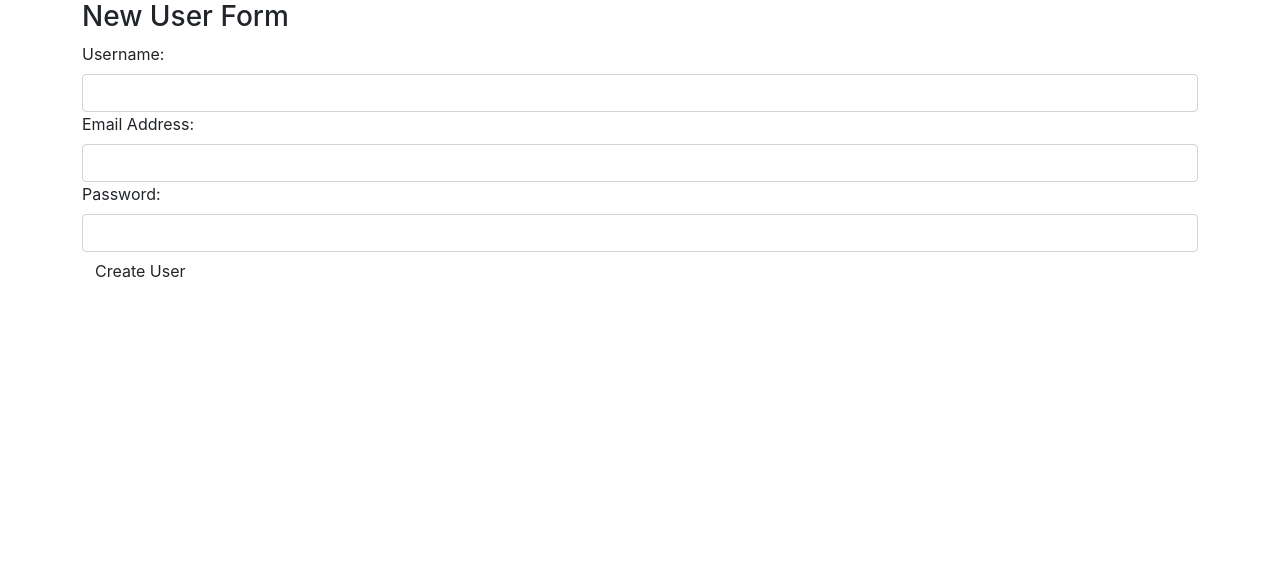
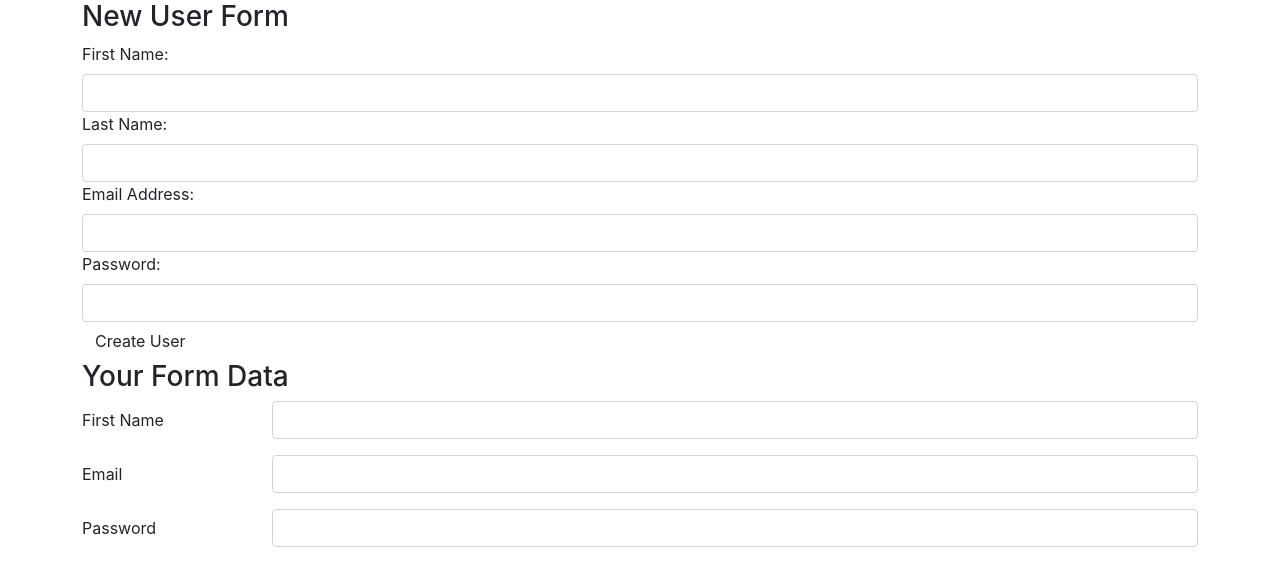
Before and after one commit to hope-crichlow/MERN, a React (Create React App) app in the folder react/functionalComponents/forms/: page / in a window 1280 px wide. Shown: the top 586 px of the page. Built offline with nearby package versions, Linux system fonts and the light colour scheme.

Commit message:
Form input rendering in data section

```diff
--- a/react/functionalComponents/forms/src/components/UserForm.jsx
+++ b/react/functionalComponents/forms/src/components/UserForm.jsx
@@ -1,13 +1,15 @@
 import React, { useState } from "react";
 
 const UserForm = (props) => {
-	const [username, setUsername] = useState("");
+	const [firstName, setFirstName] = useState("");
+	const [lastName, setLastName] = useState("");
 	const [email, setEmail] = useState("");
 	const [password, setPassword] = useState("");
 
 	const createUser = (e) => {
+		// STOP THE FORM FROM MAKING A REQUEST
 		e.preventDefault();
-		const newUser = { username, email, password };
+		const newUser = { firstName, lastName, email, password };
 		console.log("Welcome", newUser);
 	};
 
@@ -16,11 +18,20 @@ const UserForm = (props) => {
 			<h3>New User Form</h3>
 			<form className="mb3" onSubmit={createUser}>
 				<div>
-					<label className="form-label">Username: </label>
+					<label className="form-label">First Name: </label>
 					<input
 						className="form-control"
 						type="text"
-						onChange={(e) => setUsername(e.target.value)}
+						onChange={(e) => setFirstName(e.target.value)}
+						value={firstName}
+					/>
+				</div>
+				<div>
+					<label className="form-label">Last Name: </label>
+					<input
+						className="form-control"
+						type="text"
+						onChange={(e) => setLastName(e.target.value)}
 					/>
 				</div>
 				<div>
@@ -41,6 +52,39 @@ const UserForm = (props) => {
 				</div>
 				<input className="btn" type="submit" value="Create User" />
 			</form>
+
+			<h3>Your Form Data</h3>
+			<form action="">
+				<div class="row mb-3">
+					<label for="inputFirstName" class="col-sm-2 col-form-label">
+						First Name
+					</label>
+					<div class="col-sm-10">
+						<input
+							type="text"
+							class="form-control"
+							id="inputfirstName"
+							value={firstName}
+						/>
+					</div>
+				</div>
+				<div class="row mb-3">
+					<label for="inputEmail3" class="col-sm-2 col-form-label">
+						Email
+					</label>
+					<div class="col-sm-10">
+						<input type="email" class="form-control" id="inputEmail3" />
+					</div>
+				</div>
+				<div class="row mb-3">
+					<label for="inputPassword3" class="col-sm-2 col-form-label">
+						Password
+					</label>
+					<div class="col-sm-10">
+						<input type="password" class="form-control" id="inputPassword3" />
+					</div>
+				</div>
+			</form>
 		</div>
 	);
 };
```
